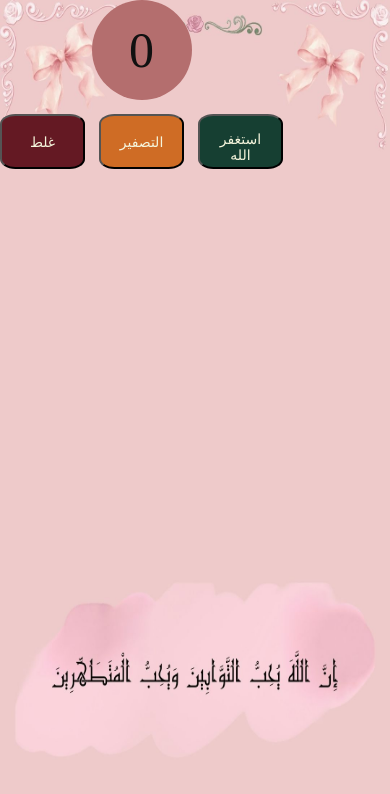
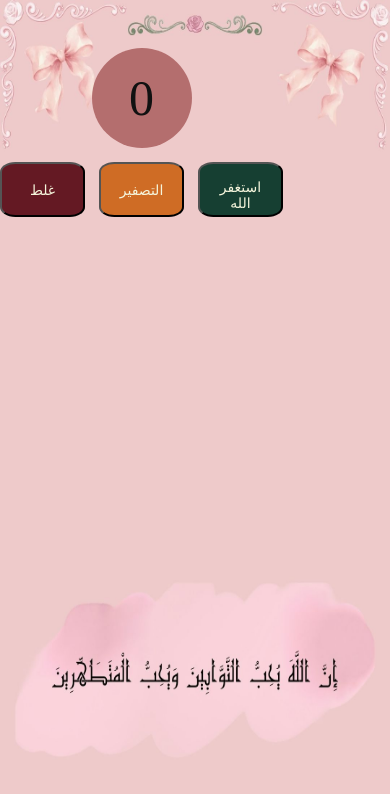
Before and after one commit to Learner-dot-cyber/Istighfar_counter, a plain HTML site: page index.html in a window 390 px wide. Drawn offline with Linux system fonts and the light colour scheme.

Commit message:
Refactor CSS for layout and button styles

```diff
--- a/prettiness.css
+++ b/prettiness.css
@@ -74,6 +74,9 @@ body{
     width: 85px;
     height: 55px;
 }
+    #elements {
+        margin-top: 48px;
+    }
     .circle {
   width: 100px;
   height: 100px;
```
